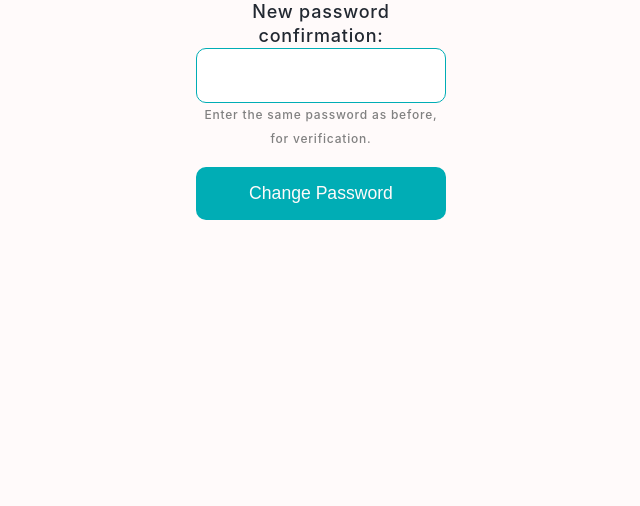
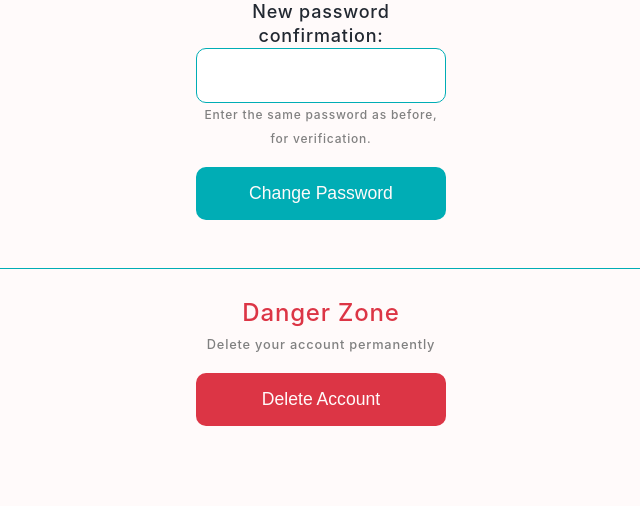
Before and after one commit to alihanayaz/uplink, a Django app: page /account in a window 1280 px wide. Shown: the part 1551-2057 px from the top of the page, without its empty margins (319-959 px from the left). Before the commit the page ends 1771 px from the top, so only its background shows below. Run offline with Django 5.2, Linux system fonts and the light colour scheme; the visitor is signed in with stand-in values (Sample User, id 1); data that the repository does not hold is empty.

Commit message:
BE-2 / add delete account functionality

```diff
--- a/uplink/static/styles/account-layout.css
+++ b/uplink/static/styles/account-layout.css
@@ -195,3 +195,13 @@ ul > li {
   content: "❌ ";
   display: inline;
 }
+
+/*  */
+
+.danger-text {
+  color: var(--danger);
+}
+
+.danger-button {
+  background-color: var(--danger);
+}
--- a/uplink/templates/account-layout.html
+++ b/uplink/templates/account-layout.html
@@ -18,5 +18,6 @@
         {% block body %} {% endblock %}
       </main>
     </div>
+    {% block scripts %} {% endblock %}
   </body>
 </html>
--- a/uplink/templates/account.html
+++ b/uplink/templates/account.html
@@ -76,6 +76,26 @@ Account
             </form>
         </div>
     </div>
+    <div class="section">
+        <div class="card">
+            <div class="info danger-text">
+                <h3>Danger Zone</h3>
+                <span>Delete your account permanently</span>
+            </div>
+            <form method="post" id="danger-form">
+                {% csrf_token %}
+                <button type="submit" name="delete-account" class="danger-button">Delete Account</button>
+            </form>
+        </div>
+    </div>
 </div>
+{% endblock %}
+{% block scripts %}
+<script type="text/javascript">
+    function confirmSubmit() {
+        return confirm("Are you sure you want to delete your account?");
+    }
+    document.getElementById("danger-form").onsubmit = confirmSubmit;
+</script>
 <script src="{% static 'scripts/share.js' %}"></script>
 {% endblock %}
--- a/uplink/templates/layout.html
+++ b/uplink/templates/layout.html
@@ -25,5 +25,6 @@
         <p>&copy; Uplink 2024</p>
       </footer>
     </div>
+    {% block scripts %} {% endblock %}
   </body>
 </html>
--- a/uplink/templates/profile.html
+++ b/uplink/templates/profile.html
@@ -36,5 +36,7 @@
     <p>No links yet.</p>
     {% endfor %}
 </div>
+{% endblock %}
+{% block scripts %}
 <script src="{% static 'scripts/share.js' %}"></script>
 {% endblock %}
--- a/uplink/views.py
+++ b/uplink/views.py
@@ -96,6 +96,9 @@ def account(request):
             else:
                 context['password_form'] = password_form
                 return render(request, "account.html", context)
+        elif "delete-account" in request.POST:
+            user.delete()
+            return redirect('uplink:index')
 
 
     return render(request, "account.html", context)
```
Also changed, not shown: uplink/templates/index.html (line endings or trailing spaces), uplink/templates/signup.html (line endings or trailing spaces).
